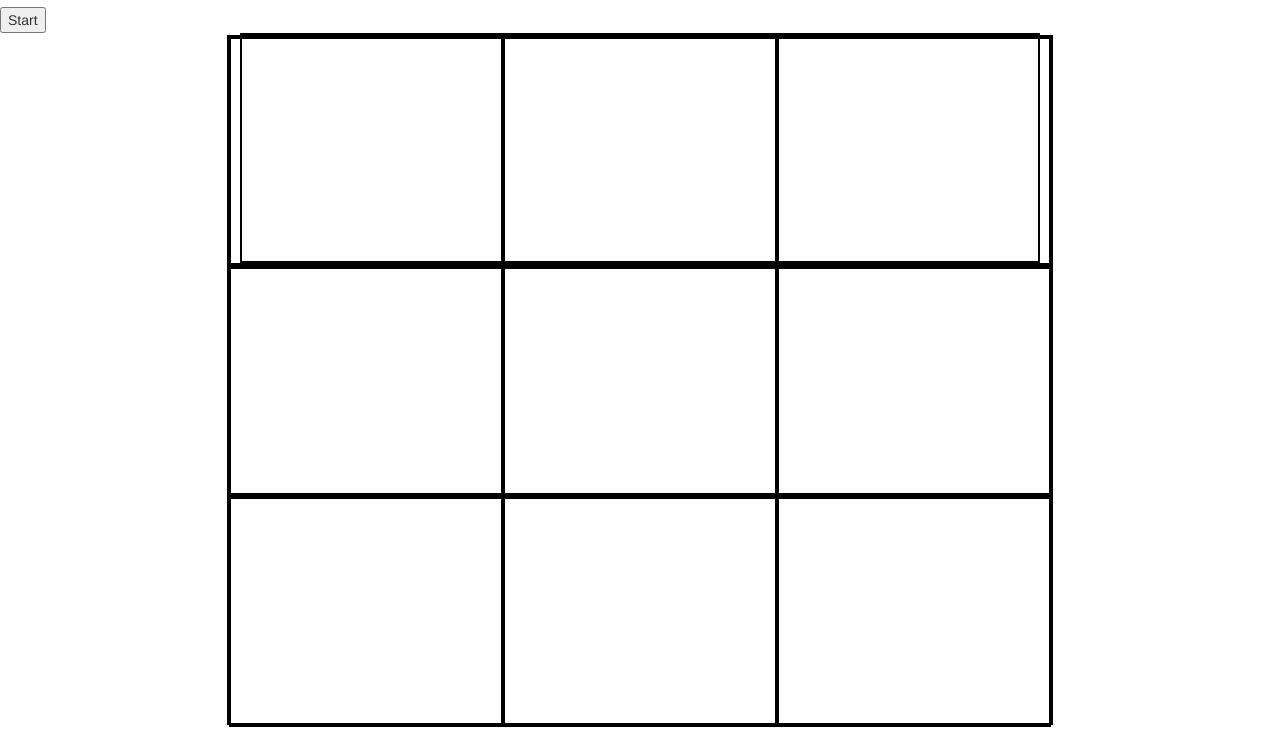
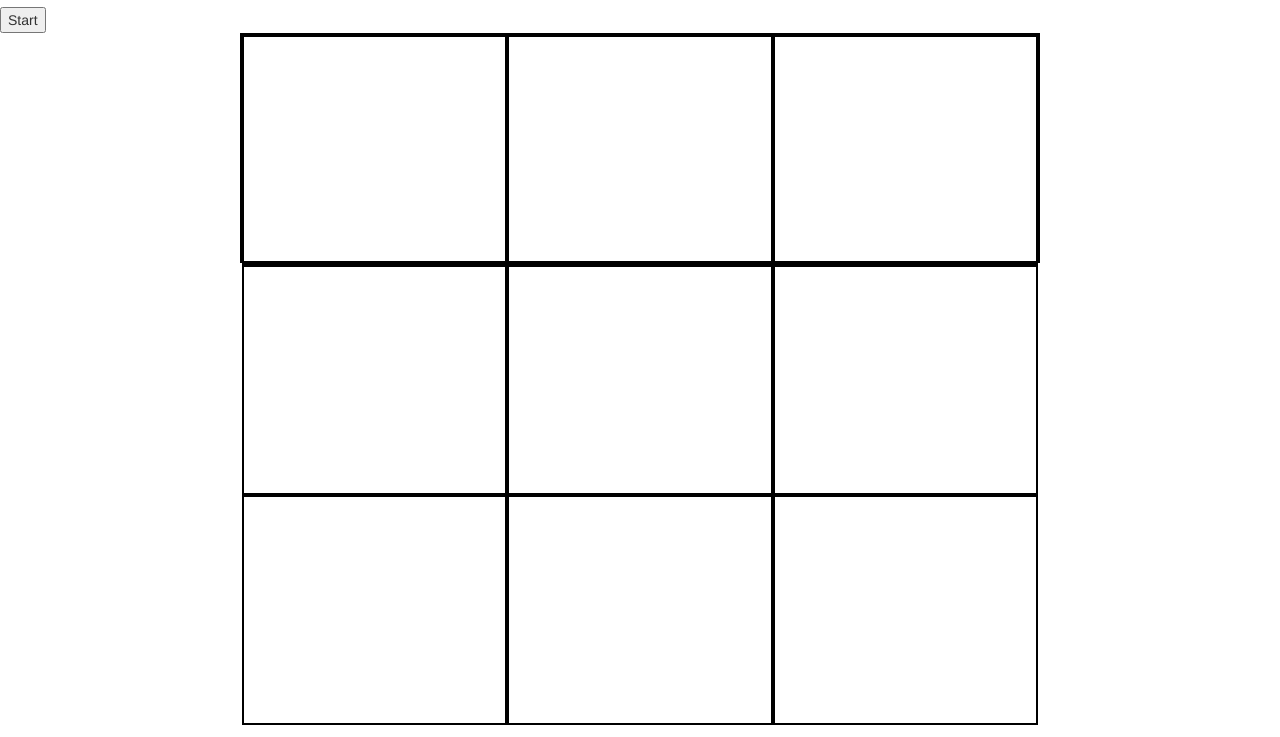
Before and after one commit to ahmedelk91/multiplayer-tictactoe-challenge, a website: page index.html in a window 1280 px wide. Shown: the part 63-800 px from the top of the page. Drawn offline with nearby package versions, Linux system fonts and the light colour scheme.

```diff
--- a/index.html
+++ b/index.html
@@ -11,28 +11,22 @@
 
 <body>
 
-<h1 id="title">TIC TAC TOE</h1>
-<button id="start">Start</button>
+  <h1 id="title">TIC TAC TOE</h1>
+  <button id="start">Start</button>
 
   <div id="game">
 
-    <div class="row" id="row1">
-      <div class="col-md-4 choice" id="square1"></div>
-      <div class="col-md-4 choice" id="square2"></div>
-      <div class="col-md-4 choice" id="square3"></div>
-    </div>
+    <div class="col-md-4 choice" id="square1"></div>
+    <div class="col-md-4 choice" id="square2"></div>
+    <div class="col-md-4 choice" id="square3"></div>
 
-  <div class="row" id="row2">
     <div class="col-md-4 choice" id="square4"></div>
     <div class="col-md-4 choice" id="square5"></div>
     <div class="col-md-4 choice" id="square6"></div>
-  </div>
 
-  <div class="row" id="row3">
     <div class="col-md-4 choice" id="square7"></div>
     <div class="col-md-4 choice" id="square8"></div>
     <div class="col-md-4 choice" id="square9"></div>
-  </div>
 
   </div>
 
```
Also changed, not shown: package.json (added, +20 -0 lines).
